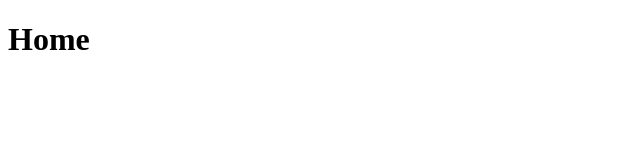
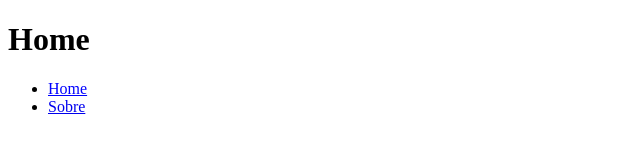
Before and after one commit to silvanavlima/newsilvanavlima, a Gatsby site: page / in a window 1280 px wide. Shown: the whole page, without its empty margins (0-640 px from the left). Built offline with nearby package versions, Linux system fonts and the light colour scheme; Gatsby itself is replaced by a stand-in of ours.

Commit message:
Added Home Page

```diff
--- a/src/pages/index.js
+++ b/src/pages/index.js
@@ -1,4 +1,5 @@
 import React from "react"
+import { Link } from "gatsby"
 
 import Layout from "../components/layout"
 import SEO from "../components/seo"
@@ -7,6 +8,16 @@ const IndexPage = () => (
   <Layout>
     <SEO title="Home" />
     <h1>Home</h1>
+    <ul>
+      <li>
+        <Link to="/" activeStyle={{ color: "blue" }}>
+          Home
+        </Link>
+      </li>
+      <li>
+        <Link to="/about">Sobre</Link>
+      </li>
+    </ul>
   </Layout>
 )
 
```
